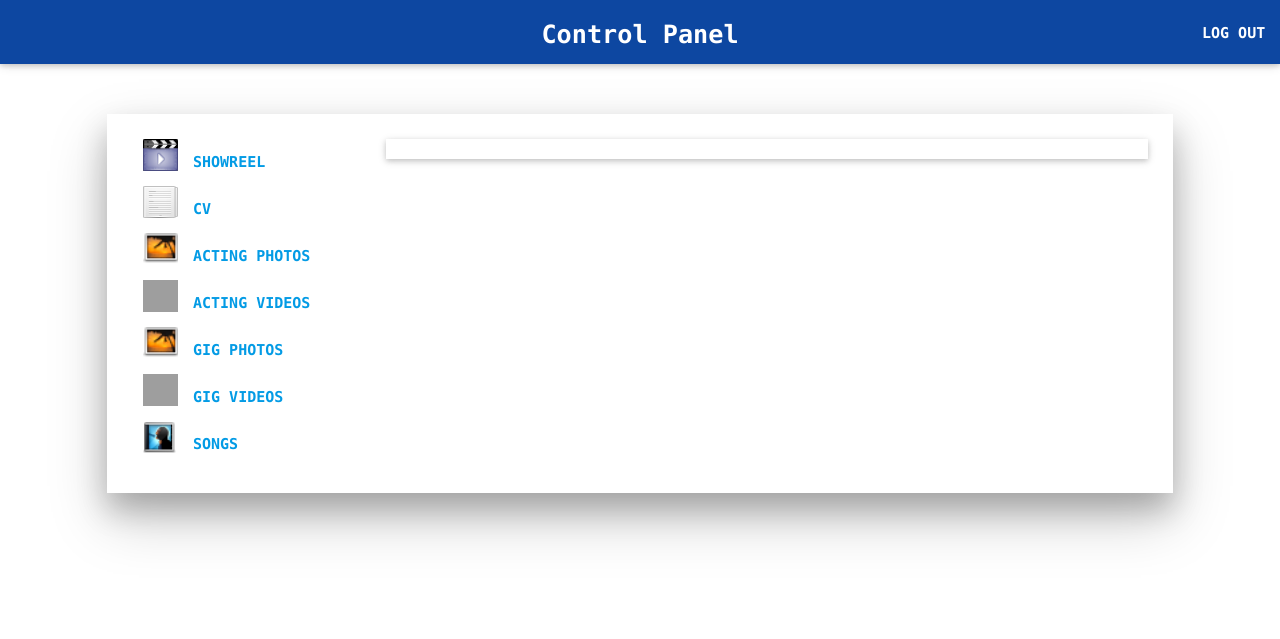
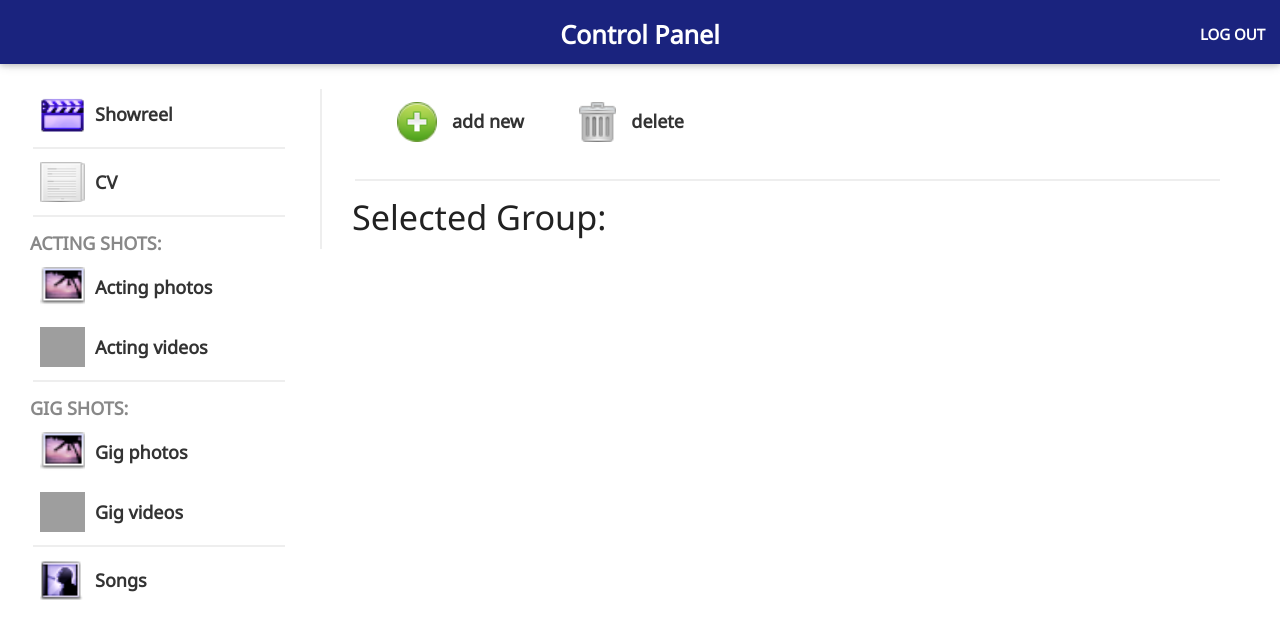
Before and after one commit to Arnuga3/WAMP--College-Graded-Unit, a PHP site: page /control_panel.php in a window 1280 px wide. Shown: the top 639 px of the page. Run offline with PHP 8.4, Linux system fonts and the light colour scheme; grey boxes are pictures that could not be loaded.

Commit message:
control panel ui

```diff
--- a/css/stylesCP.css
+++ b/css/stylesCP.css
@@ -18,7 +18,7 @@
 * {
 	padding: 0;
 	margin: 0;
-	font-family: consolas;
+	font-family: 'Noto Sans', sans-serif;
 	font-weight: bold;
 }
 
@@ -35,15 +35,17 @@ nav span {
 #slide-out li {
 	padding: 0;
 }
+#slide-out li:hover {
+    background-color: #bbdefb;
+	padding: 0;
+}
 #slide-out a {
 	padding: 0 25px;
 }
-#slide-out li:hover {
-    background-color: #03a9f4;
-	padding: 0;
-}
-#slide-out a:hover {
-	color: white;
+#slide-out p {
+	color: #999;
+	font-size: 1.2em;
+	padding-left: 17px;
 }
 #slide-out img {
 	padding-right: 15px;
@@ -59,6 +61,7 @@ nav span {
 }
 hr {
 	border: 1px solid #eee;
+	margin: 3px;
 }
 .button-collapse {
 	padding: 0 15px;
@@ -66,14 +69,75 @@ hr {
 #contField {
 	padding: 20px 5px;
 }
-#desktop_menu img {
-	padding-right: 15px;
-	margin-bottom: 15px;
-	vertical-align: middle;
-	width: 50px;
-	height: 32px;
+#desktop_flex {
+	display: -webkit-flex;
+    display: flex;
+	-webkit-flex-direction: column;
+    flex-direction: column;
+	margin-left: 25px;
 }
-
+#desktop_flex a {
+	padding: 10px;
+	display: -webkit-flex;
+    display: flex;
+	height: 60px;
+	border-top-right-radius: 30px;
+	border-bottom-right-radius: 30px;
+}
+#desktop_flex a:hover {
+	background-color: #bbdefb;
+}
+#desktop_flex span {
+	padding-left: 10px;
+	-webkit-align-self: center;
+    align-self: center;
+	color: #333;
+	font-size: 1.2em;
+}
+#desktop_flex p {
+	color: #888;
+	font-size: 1.2em;
+	margin-top: 10px;
+}
+#desktop_flex img {
+	width: 45px;
+	height: 40px;
+}
+#mainContent {
+	margin-top: 5px;
+	padding: 0 30px;
+}
+#desktop_flex_top {
+	top: 45px;
+	display: -webkit-flex;
+    display: flex;
+    -webkit-justify-content: flex-end;
+    justify-content: flex-end;
+	margin-bottom: 5px;
+	padding: 5px 0;
+}
+#desktop_flex_top a {
+	display: -webkit-flex;
+    display: flex;
+	padding: 0 20px;
+	border-radius: 30px;
+	height: 35px;
+}
+#desktop_flex_top a:hover {
+	background-color: #bbdefb;
+}
+#desktop_flex_top img {
+	height: 25px;
+	-webkit-align-self: center;
+    align-self: center;
+}
+#desktop_flex_top span {
+	padding: 0 7px;
+	-webkit-align-self: center;
+    align-self: center;
+	color: #333;
+	font-size: 1.2em;
+}
 /*------------Media queries-------------*/
 
 /*small*/
@@ -86,9 +150,46 @@ hr {
 }
 /*large*/
 @media screen and (min-width: 991px) {
-	#contField {
-		padding: 25px;
-		margin-top: 50px;
+	hr {
+		border: 1px solid #eee;
+		margin: 3px;
+		margin-right: 30px;
+	}
+	#mainContent {
+		position: absolute;
+		margin-top: 25px;
+		padding: 0 30px;
+		border-left: 2px solid #eee;
+	}
+	#desktop_flex_top {
+		display: -webkit-flex;
+		display: flex;
+		-webkit-justify-content: flex-start;
+		justify-content: flex-start;
+		margin-left: 25px;
+		margin-bottom: 25px;
+	}
+	#desktop_flex_top a {
+		display: -webkit-flex;
+		display: flex;
+		padding: 0 20px;
+		border-radius: 30px;
+		height: 55px;
+	}
+	#desktop_flex_top a:hover {
+		background-color: #bbdefb;
+	}
+	#desktop_flex_top img {
+		height: 40px;
+		-webkit-align-self: center;
+		align-self: center;
+	}
+	#desktop_flex_top span {
+		padding: 0 15px;
+		-webkit-align-self: center;
+		align-self: center;
+		color: #333;
+		font-size: 1.2em;
 	}
 }
 
--- a/page classes/CL_ControlPanel.php
+++ b/page classes/CL_ControlPanel.php
@@ -21,6 +21,7 @@
 		public function connectCSS() {
 ?>
 			<!--GOOGLE Fonts-->
+			<link href='https://fonts.googleapis.com/css?family=Noto+Sans' rel='stylesheet' type='text/css'>
 
 			<!--Import materialize.css-->
 			<link href="http://fonts.googleapis.com/icon?family=Material+Icons" rel="stylesheet">
@@ -44,26 +45,30 @@
 		public function displayNavbar() {
 ?>
 			<div class="navbar-fixed">
-				<nav class="blue darken-4">
+				<nav class="indigo darken-4">
 					<div class="nav-wrapper">
 						<a href="index.php" class="brand-logo center"><span>Control Panel</span></a>
 						<ul class="right hide-on-med-and-down">
-							<li><a class="menu_link waves-effect waves-light" href="showreel.php">LOG OUT</a></li>
+							<li><a class="menu_link waves-effect waves-light" href="index.php">LOG OUT</a></li>
 						</ul>
 
 						<!--Mobile sliding menu-->
 						<ul id="slide-out" class="side-nav">
-							<li><a class="menu_link waves-effect waves-light" href="#"><img src="img/cpIcons/ClapBoard.png" />SHOWREEL</a></li>
+							<li><a class="menu_link waves-effect waves-light" href="#"><img src="img/cpIcons/movie-clapperboard-icon.png" />Showreel</a></li>
+							<hr />
 							<li><a class="menu_link waves-effect waves-light" href="#"><img src="img/cpIcons/File_Text.png" />CV</a></li>
 							<hr />
-							<li><a class="menu_link waves-effect waves-light" href="#"><img src="img/cpIcons/Photo-icon.png" />ACTING PHOTOS</a></li>
-							<li><a class="menu_link waves-effect waves-light" href="#"><img src="img/cpIcons/movies-icon.png" />ACTING VIDEOS</a></li>
-							<li><a class="menu_link waves-effect waves-light" href="#"><img src="img/cpIcons/Photo-icon.png" />GIG PHOTOS</a></li>
-							<li><a class="menu_link waves-effect waves-light" href="#"><img src="img/cpIcons/movies-icon.png" />GIG VIDEOS</a></li>
+							<p>ACTING SHOTS:</p>
+							<li><a class="menu_link waves-effect waves-light" href="#"><img src="img/cpIcons/Photo-icon.png" />Acting photos</a></li>
+							<li><a class="menu_link waves-effect waves-light" href="#"><img src="img/cpIcons/movies-icon.png" />Acting videos</a></li>
 							<hr />
-							<li><a class="menu_link waves-effect waves-light" href="#"><img src="img/cpIcons/song_icon.png" />SONGS</a></li>
+							<p>GIG SHOTS:</p>
+							<li><a class="menu_link waves-effect waves-light" href="#"><img src="img/cpIcons/Photo-icon.png" />Gig photos</a></li>
+							<li><a class="menu_link waves-effect waves-light" href="#"><img src="img/cpIcons/movies-icon.png" />Gig videos</a></li>
+							<hr />
+							<li><a class="menu_link waves-effect waves-light" href="#"><img src="img/cpIcons/song_icon.png" />Songs</a></li>
 						</ul>
-						<a href="#" class="hide-on-large-only right"><img src="img/cpIcons/door-in-icon.png" /></a>
+						<a href="index.php" class="hide-on-large-only right"><img src="img/cpIcons/door-in-icon.png" /></a>
 						<a href="#" data-activates="slide-out" class="button-collapse"><i class="mdi-navigation-menu"></i></a>
 					</div>
 				</nav>
@@ -73,23 +78,31 @@
 
 		function displayMain() {
 ?>
-		<div class="row hide-on-med-and-down">
-			<div id="contField" class="col s12 l10 offset-l1 z-depth-4">
-				<div class="col s12 l3">
-					<ul id="desktop_menu">
-						<li><a class="menu_link waves-effect waves-light" href="#"><img src="img/cpIcons/ClapBoard.png" />SHOWREEL</a></li>
-						<li><a class="menu_link waves-effect waves-light" href="#"><img src="img/cpIcons/File_Text.png" />CV</a></li>
-						<li><a class="menu_link waves-effect waves-light" href="#"><img src="img/cpIcons/Photo-icon.png" />ACTING PHOTOS</a></li>
-						<li><a class="menu_link waves-effect waves-light" href="#"><img src="img/cpIcons/movies-icon.png" />ACTING VIDEOS</a></li>
-						<li><a class="menu_link waves-effect waves-light" href="#"><img src="img/cpIcons/Photo-icon.png" />GIG PHOTOS</a></li>
-						<li><a class="menu_link waves-effect waves-light" href="#"><img src="img/cpIcons/movies-icon.png" />GIG VIDEOS</a></li>
-						<li><a class="menu_link waves-effect waves-light" href="#"><img src="img/cpIcons/song_icon.png" />SONGS</a></li>
-					</ul>
+		<div class="row">
+			<div id="contField" class="col l3 hide-on-med-and-down">
+				<div id="desktop_flex">
+					<a class="waves-effect waves-light" href="#"><img src="img/cpIcons/movie-clapperboard-icon.png" /><span>Showreel</span></a>
+					<hr />
+					<a class="waves-effect waves-light" href="#"><img src="img/cpIcons/File_Text.png" /><span>CV</span></a>
+					<hr />
+					<p>ACTING SHOTS:</p>
+					<a class="waves-effect waves-light" href="#"><img src="img/cpIcons/Photo-icon.png" /><span>Acting photos</span></a>
+					<a class="waves-effect waves-light" href="#"><img src="img/cpIcons/movies-icon.png" /><span>Acting videos</span></a>
+					<hr />
+					<p>GIG SHOTS:</p>
+					<a class="waves-effect waves-light" href="#"><img src="img/cpIcons/Photo-icon.png" /><span>Gig photos</span></a>
+					<a class="waves-effect waves-light" href="#"><img src="img/cpIcons/movies-icon.png" /><span>Gig videos</span></a>
+					<hr />
+					<a class="waves-effect waves-light" href="#"><img src="img/cpIcons/song_icon.png" /><span>Songs</span></a>
 				</div>
-				<div id="contCont" class="col s12 l9 z-depth-1">
-					<div class="row">
-					</div>
+			</div>
+			<div id="mainContent" class="col s12 l9 offset-l3">
+				<div id="desktop_flex_top">
+					<a class="waves-effect waves-light" href="#"><img src="img/cpIcons/Add.png" /><span>add new</span></a>
+					<a class="waves-effect waves-light" href="#"><img src="img/cpIcons/Trash.png" /><span>delete</span></a>
 				</div>
+				<hr />
+				<h4>Selected Group:</h4>
 			</div>
 		</div>
 <?php
```
Also changed, not shown: img/cpIcons/Photo-icon.png, img/cpIcons/movie-clapperboard-icon.png, img/cpIcons/song_icon.png.
